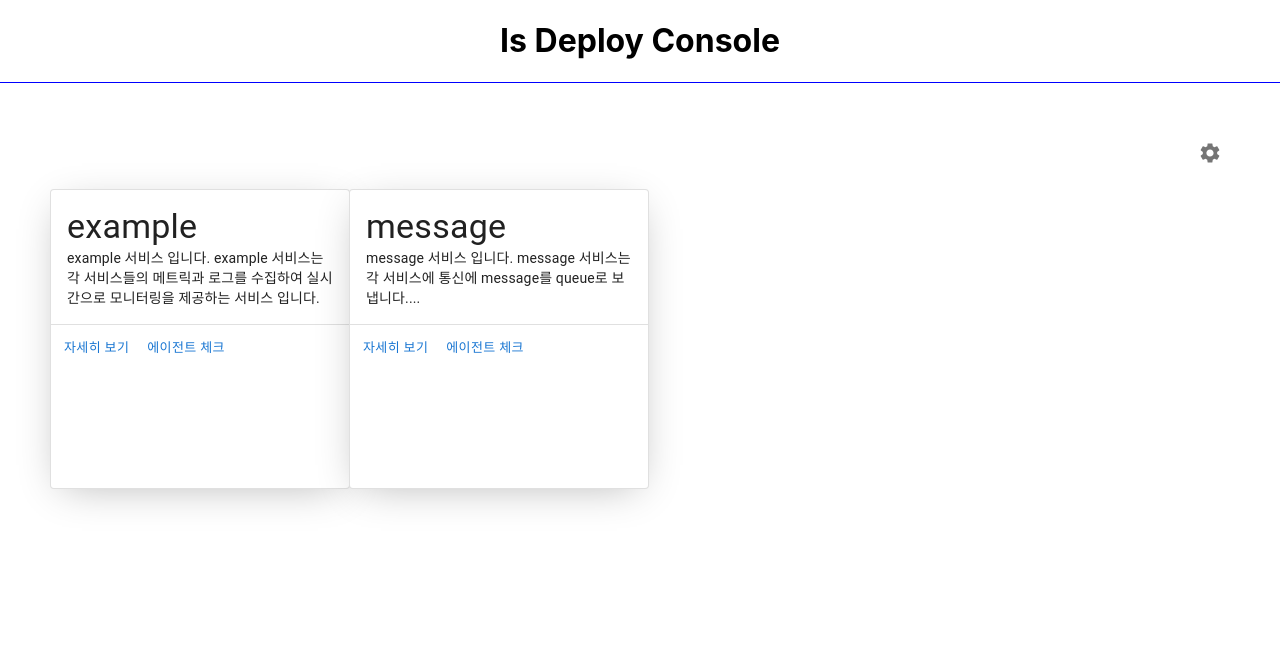
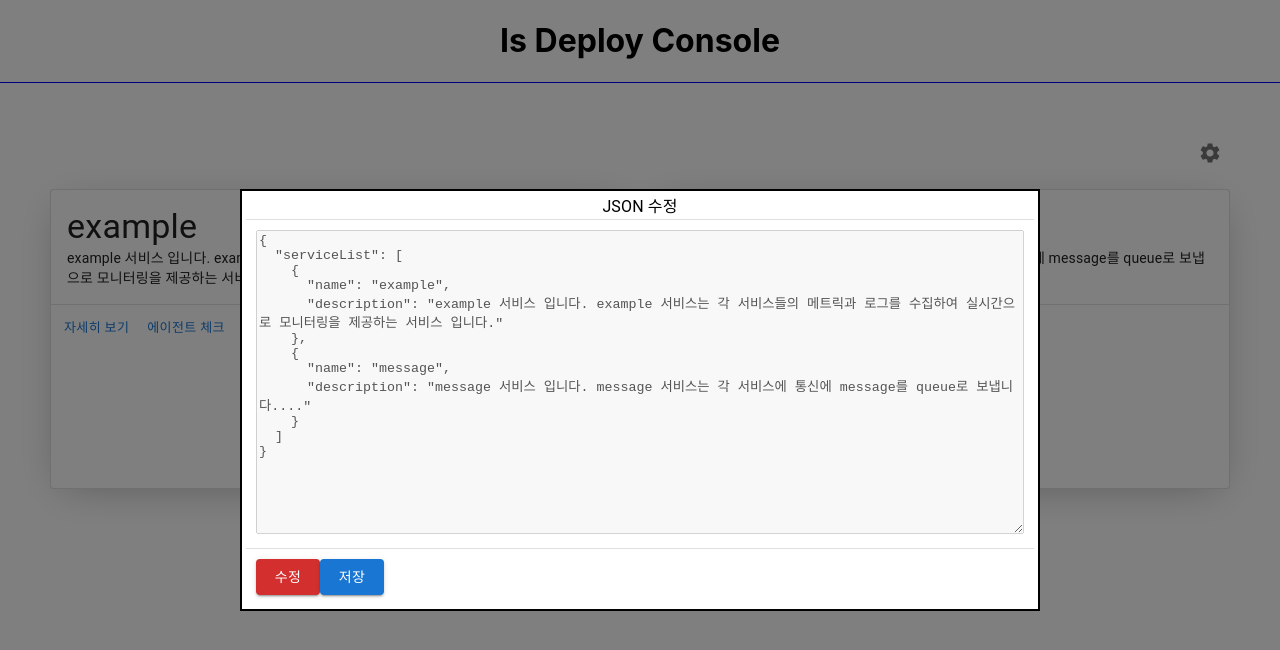
Before and after one commit to danawalab/is-deploy-console, a Next.js app: page / in a window 1280 px wide. Both pictures are taken after a click on the button 1210 px from the left and 152 px from the top of the page. Shown: the top 650 px of the page. Built offline with nearby package versions, Linux system fonts and the light colour scheme.

Commit message:
feat: modal 및 modal에 json 값 불러오기 위해 api 추가 및 기존 페이지 ssr 변경

```diff
--- /dev/null
+++ b/components/Modal/JsonModal.js
@@ -0,0 +1,64 @@
+import * as React from 'react';
+import {useState} from 'react';
+import {Box, Button, Divider, Modal, TextareaAutosize, Typography} from '@mui/material';
+import styles from './_modal.module.scss'
+
+
+export default function JsonModal({open, onClose, config, data}) {
+    const [textAreaOpen, setTextAreaOpen] = useState(true);
+    const handleTextArea = () => setTextAreaOpen(!textAreaOpen);
+
+    return (
+        <div>
+            <Modal
+                open={open}
+                onClose={onClose}
+                aria-labelledby="modal-modal-title"
+                aria-describedby="modal-modal-description"
+                className={styles.modal}
+            >
+                <Box className={styles.box}>
+                    <Typography className={styles.title}>
+                        JSON 수정
+                    </Typography>
+                    <Divider className={styles.divider}/>
+                    <Box className={styles.boxArea}>
+                        <TextareaAutosize
+                            className={styles.textArea}
+                            disabled={textAreaOpen}
+                            maxRows={4}
+                            defaultValue={data}
+                        />
+                    </Box>
+                    <Divider className={styles.divider}/>
+                    <Box className={styles.boxArea}>
+                        <Button
+                            variant={"contained"}
+                            color={"error"}
+                            onClick={handleTextArea}
+                            className={styles.btn}
+                        >
+                            수정
+                        </Button>
+                        <Button
+                            variant={"contained"}
+                            color={"primary"}
+                            className={styles.btn}
+                        >
+                            저장
+                        </Button>
+                        {config === false ? (
+                            <Button
+                                variant={"contained"}
+                                color={"success"}
+                                className={styles.btn}
+                            >
+                                동기화
+                            </Button>
+                        ) : <></>}
+                    </Box>
+                </Box>
+            </Modal>
+        </div>
+    );
+}
--- /dev/null
+++ b/components/Modal/_modal.module.scss
@@ -0,0 +1,39 @@
+.modal {
+  display: flex;
+  justify-content: center;
+  align-items: center;
+}
+
+.box {
+  width: 800px;
+  background-color: white;
+  border: 2px solid black;
+  padding: 4px;
+}
+
+.boxArea {
+  margin: 10px;
+}
+
+.textArea {
+  width: 100%;
+  max-width: 100%;
+  min-width: 100%;
+  min-height: 300px;
+  max-height: 650px;
+}
+
+.title {
+  text-align: center;
+  font-weight: bold;
+  font-size: x-large;
+  margin-top: 15px;
+}
+
+.divider {
+  margin: 20px;
+}
+
+.btn {
+
+}
--- a/components/Node/NodeCard.js
+++ b/components/Node/NodeCard.js
@@ -6,7 +6,14 @@ import {router} from "next/router";
 export default function NodeCard({serviceName, description}) {
 
     const push = (serviceName) => {
-        router.push(`/service/${serviceName}`);
+        router.push({
+                pathname: `/service/${serviceName}`,
+                query: {
+                    serviceName,
+                },
+            },
+            `/service/${serviceName}`
+        );
     }
 
     const healthCheck = () => {
--- /dev/null
+++ b/pages/api/[service].js
@@ -0,0 +1,20 @@
+import fs from 'fs';
+
+export default function handler(req, res) {
+    let path
+    if (req.method === 'GET') {
+        if (req.query['service'] === 'config') {
+            path = "./config/config.json"
+        } else {
+            path = `./config/service/${req.query['service']}/${req.query['service']}.json`
+        }
+
+        fs.readFile(path, 'utf-8', (err, data) => {
+            if (err !== null) {
+                console.error(err);
+            } else {
+                return res.status(200).json(data);
+            }
+        });
+    }
+}
--- a/pages/index.js
+++ b/pages/index.js
@@ -1,25 +1,40 @@
 import * as React from 'react';
+import {useState} from 'react';
 import {Box, Grid, IconButton} from "@mui/material";
 import SettingsIcon from '@mui/icons-material/Settings';
 import Layout from "../components/Layout/Layout";
 import NodeCard from "../components/Node/NodeCard";
+import JsonModal from "../components/Modal/JsonModal";
 import styles from './_index.module.scss'
+import axios from "axios";
 
 const JSON = require("../config/config.json");
 const TITLE = "Is Deploy Console";
 
-export default function Home() {
+export default function Home({data}) {
+    const [open, setOpen] = useState(false);
+    const handleOpen = () => setOpen(!open);
+
     return (
         <Layout title={TITLE}>
             <Box sx={{flexGrow: 1}} className={styles.body}>
                 <Grid container spacing={2}>
                     <Grid item xs={12}>
-                        <IconButton className={styles.iconButton}>
+                        <IconButton
+                            className={styles.iconButton}
+                            onClick={handleOpen}
+                        >
                             <SettingsIcon/>
                         </IconButton>
+                        <JsonModal
+                            open={open}
+                            onClose={handleOpen}
+                            config={true}
+                            data={data}
+                        />
                     </Grid>
                     {JSON.serviceList.map((service) => (
-                        <Grid key={service} item xs={12} md={6} lg={3}>
+                        <Grid key={service} item xs={12} md={6} xl={3}>
                             <NodeCard
                                 serviceName={service.name}
                                 description={service.description}
@@ -31,3 +46,14 @@ export default function Home() {
         </Layout>
     );
 }
+
+export async function getServerSideProps() {
+    const res = await axios.get("http://localhost:3000/api/config");
+    const data = await res.data;
+
+    return {
+        props: {
+            data,
+        }
+    }
+}
```
Also changed, not shown: components/Node/NodeModal.js (deleted, +0 -44 lines), config/service/message/message.json (+70 -0 lines), pages/service/[id].js (+28 -4 lines), components/Pod/PodModal.js (deleted).
